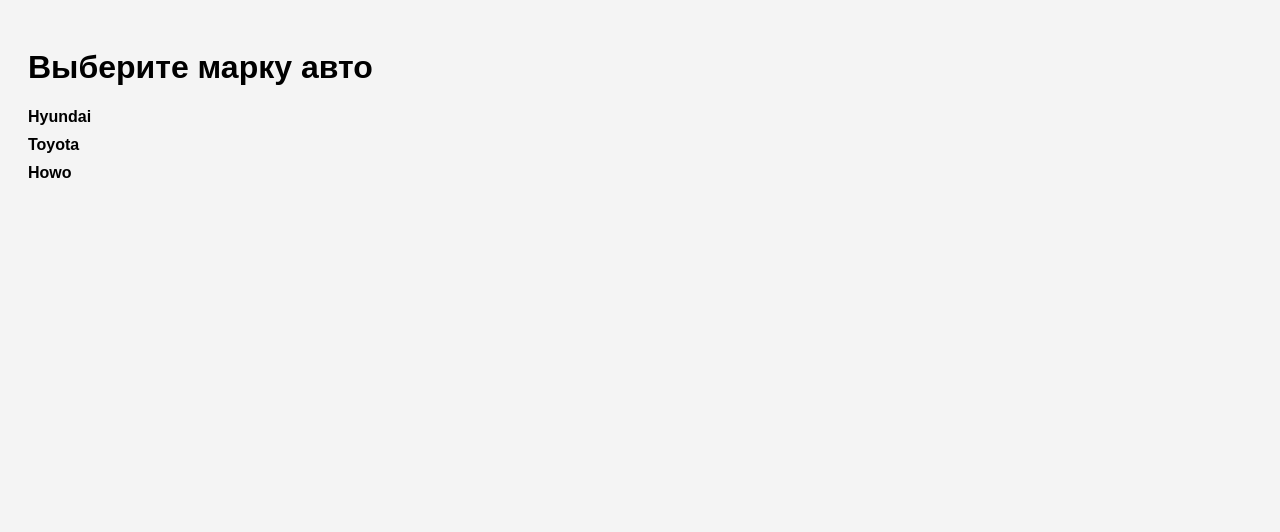
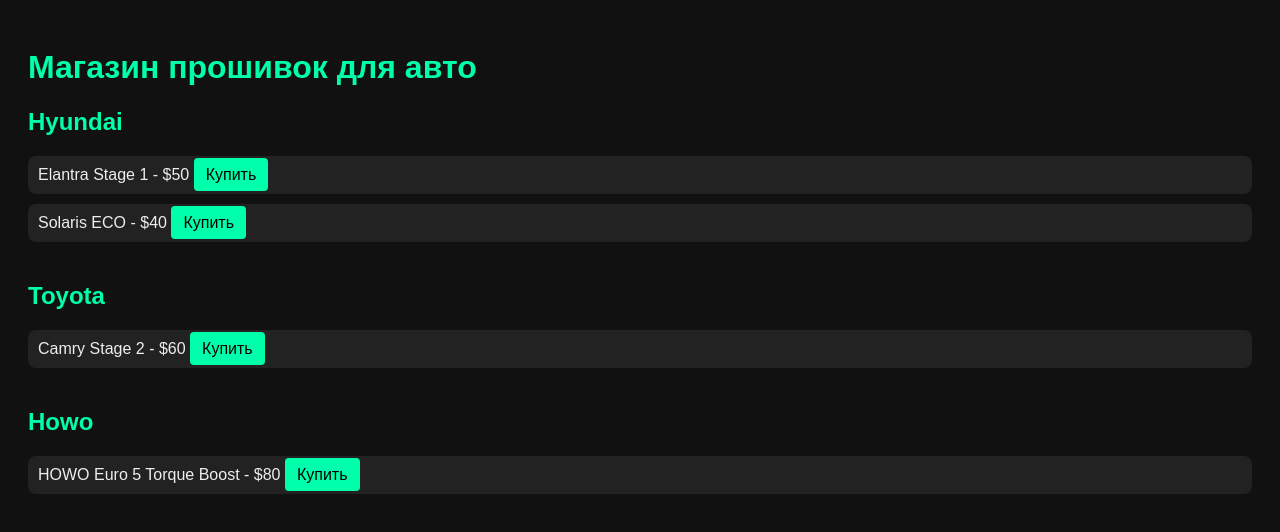
Before and after one commit to Haler55556/Firmware-, a plain HTML site: page index.html in a window 1280 px wide. Drawn offline with Linux system fonts and the light colour scheme.

Commit message:
Update index.html

```diff
--- a/index.html
+++ b/index.html
@@ -2,38 +2,54 @@
 <html lang="ru">
 <head>
   <meta charset="UTF-8">
-  <title>Прошивки для авто</title>
+  <title>Магазин прошивок</title>
   <style>
-    body { font-family: sans-serif; padding: 20px; background: #f4f4f4; }
-    .brand { margin: 10px 0; cursor: pointer; font-weight: bold; }
-    .firmware { margin-left: 20px; }
+    body { font-family: Arial; background: #111; color: #eee; padding: 20px; }
+    h1, h2 { color: #00ffaa; }
+    .car { margin-bottom: 40px; }
+    .firmware { background: #222; padding: 10px; margin: 10px 0; border-radius: 8px; }
+    .btn {
+      background: #00ffaa;
+      color: #000;
+      padding: 8px 12px;
+      border: none;
+      border-radius: 4px;
+      cursor: pointer;
+      text-decoration: none;
+    }
   </style>
 </head>
 <body>
-  <h1>Выберите марку авто</h1>
-  <div id="brands"></div>
 
-  <script>
-    const data = {
-      Hyundai: ["EGR OFF", "DPF OFF", "Stage 1"],
-      Toyota: ["IMMO OFF", "Stage 2", "SCR OFF"],
-      Howo: ["Torque Boost", "Fuel Efficiency"]
-    };
+  <h1>Магазин прошивок для авто</h1>
 
-    const brandsDiv = document.getElementById('brands');
-    for (let brand in data) {
-      let el = document.createElement('div');
-      el.className = 'brand';
-      el.textContent = brand;
-      el.onclick = () => {
-        el.nextSibling && el.nextSibling.remove();
-        let list = document.createElement('div');
-        list.className = 'firmware';
-        list.innerHTML = data[brand].map(f => `<div>${f}</div>`).join('');
-        el.after(list);
-      };
-      brandsDiv.appendChild(el);
-    }
-  </script>
+  <div class="car">
+    <h2>Hyundai</h2>
+    <div class="firmware">
+      Elantra Stage 1 - $50
+      <a class="btn" href="https://www.paypal.com/paypalme/ТВОЙ_ЛОГИН/50" target="_blank">Купить</a>
+    </div>
+    <div class="firmware">
+      Solaris ECO - $40
+      <a class="btn" href="https://www.paypal.com/paypalme/ТВОЙ_ЛОГИН/40" target="_blank">Купить</a>
+    </div>
+  </div>
+
+  <div class="car">
+    <h2>Toyota</h2>
+    <div class="firmware">
+      Camry Stage 2 - $60
+      <a class="btn" href="https://www.paypal.com/paypalme/ТВОЙ_ЛОГИН/60" target="_blank">Купить</a>
+    </div>
+  </div>
+
+  <div class="car">
+    <h2>Howo</h2>
+    <div class="firmware">
+      HOWO Euro 5 Torque Boost - $80
+      <a class="btn" href="https://www.paypal.com/paypalme/ТВОЙ_ЛОГИН/80" target="_blank">Купить</a>
+    </div>
+  </div>
+
 </body>
 </html>
```
